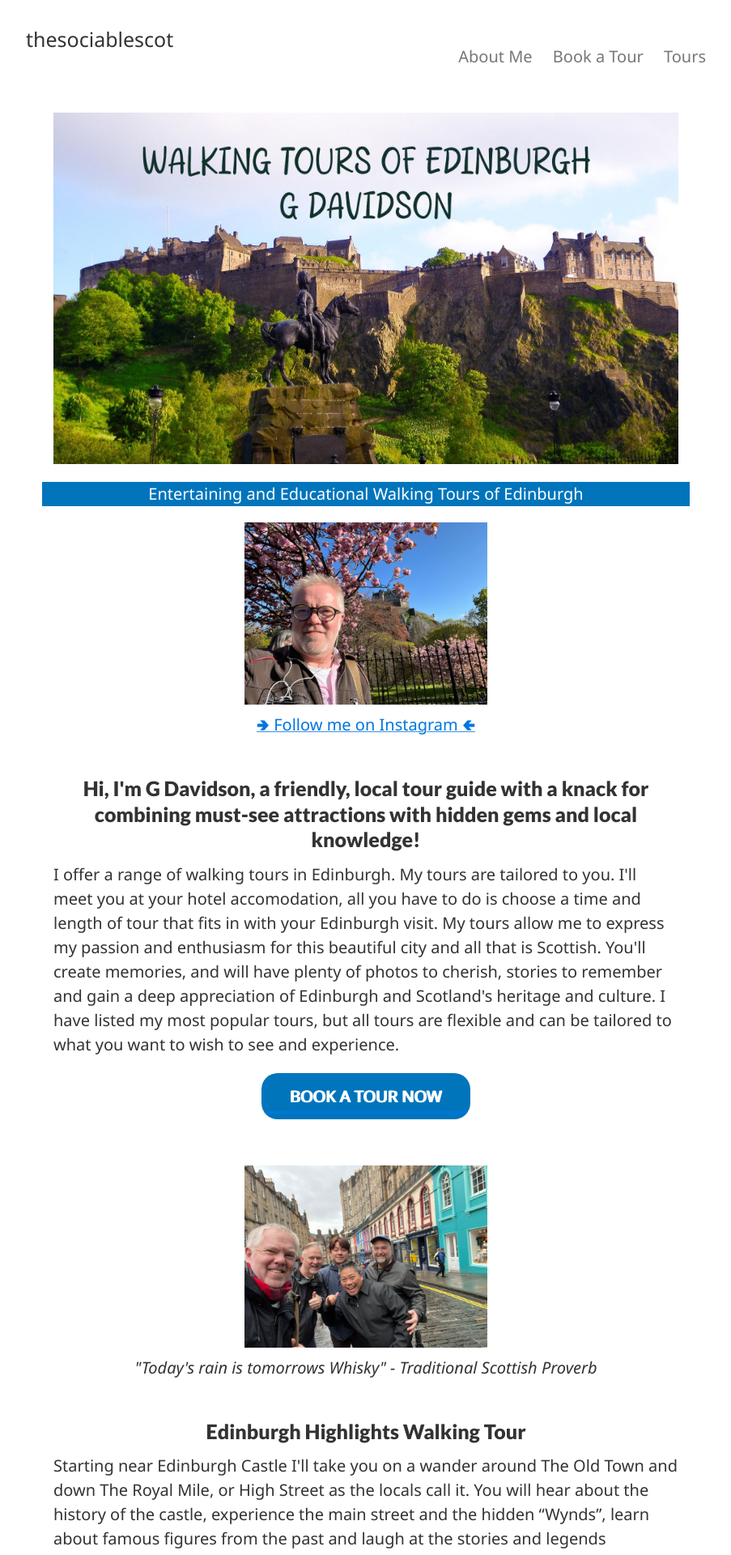
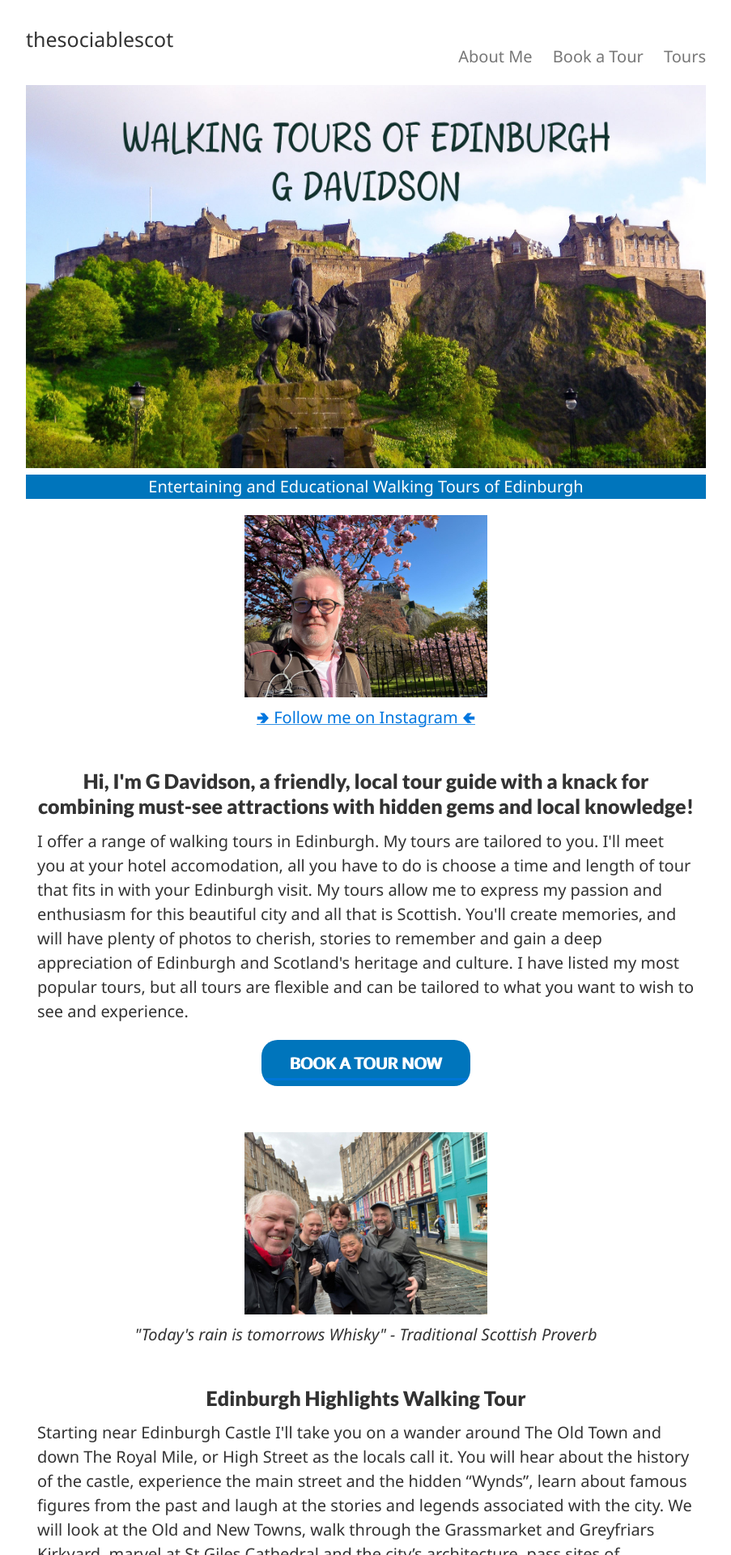
Before and after one commit to gdweegee/gdweegee.github.io, a Jekyll site: the page built from index.html, in a window 1280 px wide. Shown: the top 1920 px of the page at 81% size, without its empty margins (188-1091 px from the left). Built offline with Jekyll 4.4.1, drawn with Linux system fonts in a browser that asks for light colours; the list of posts is cut into pages by our own code.

Commit message:
testing some layout changes

```diff
--- a/_layouts/default.html
+++ b/_layouts/default.html
@@ -21,7 +21,7 @@ height="0" width="0" style="display:none;visibility:hidden"></iframe></noscript>
     {% include header.html %}
 
     <div class="post p2 p-responsive wrap" role="main">
-      <div style="padding: 20px;" class="measure">
+      <div style="" class="measure">
         {{ content }}
       </div>
     </div>
--- a/index.html
+++ b/index.html
@@ -2,7 +2,7 @@
 layout: default
 ---
 
-<div style="width: fit-content;" class ="container">
+<div style="width: fit-content;" class ="">
   <img style="width: 100%;" src="images/Headmast.jpg">
 </div>
 
```
